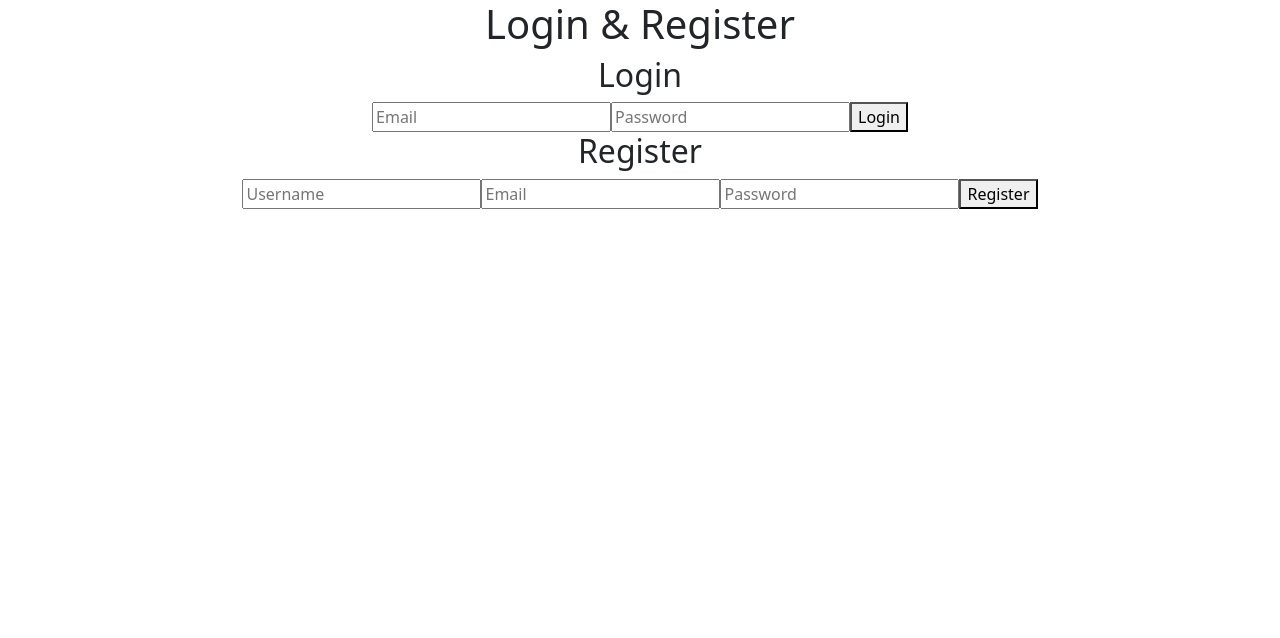
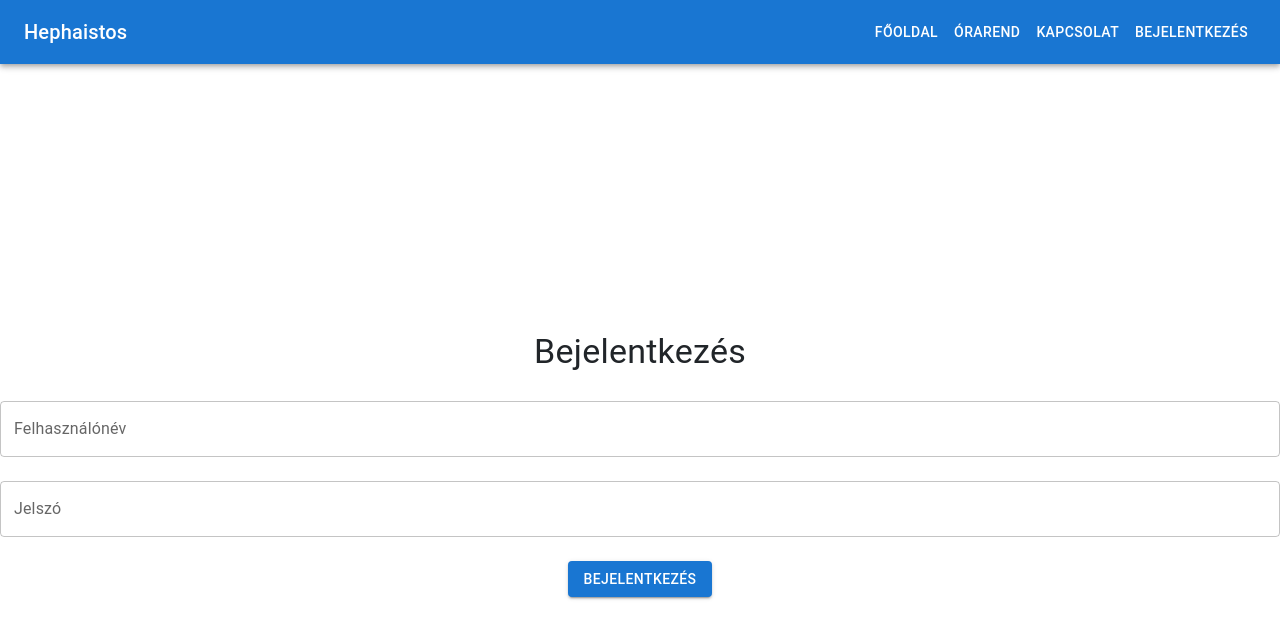
Before and after one commit to BBenc3/Hephaistos-frontend, a React (Create React App) app: page /login in a window 1280 px wide. Shown: the top 638 px of the page. Built offline with nearby package versions, Linux system fonts and the light colour scheme.

Commit message:
Add main application structure with routing, authentication context, and initial pages

```diff
--- a/package.json
+++ b/package.json
@@ -3,6 +3,9 @@
   "version": "0.1.0",
   "private": true,
   "dependencies": {
+    "@emotion/react": "^11.14.0",
+    "@emotion/styled": "^11.14.0",
+    "@mui/material": "^6.4.0",
     "@testing-library/jest-dom": "^5.17.0",
     "@testing-library/react": "^13.4.0",
     "@testing-library/user-event": "^13.5.0",
@@ -11,6 +14,7 @@
     "cors": "^2.8.5",
     "react": "^18.3.1",
     "react-dom": "^18.3.1",
+    "react-router-dom": "^7.1.3",
     "react-scripts": "5.0.1",
     "web-vitals": "^2.1.4"
   },
--- a/src/App.jsx
+++ b/src/App.jsx
@@ -1,93 +1,23 @@
-import React, { useState } from 'react';
-import axios from 'axios';
-import './App.css';
+import React from 'react';
+import { BrowserRouter as Router, Routes, Route } from 'react-router-dom';
+import Home from './pages/Home';
+import Schedule from './pages/Schedule';
+import Contact from './pages/Contact';
+import Login from './pages/Login';
+import Navbar from './components/Navbar';
 
-const App = () => {
-  const [loginData, setLoginData] = useState({ email: '', password: '' });
-  const [registerData, setRegisterData] = useState({ username: '', email: '', password: '' });
-  const [message, setMessage] = useState('');
-
-  const handleInputChange = (e, setData) => {
-    const { name, value } = e.target;
-    setData((prevData) => ({ ...prevData, [name]: value }));
-  };
-
-  const handleLogin = async (e) => {
-    e.preventDefault();
-    try {
-      const response = await axios.post('https://localhost:7008/login', loginData);
-      const token = response.data.token;
-      setMessage(`Login successful: ${response.data.message}`);
-      alert(`JWT Token: ${token}`);
-    } catch (error) {
-      setMessage(`Login failed: ${error.response?.data?.message || error.message}`);
-    }
-  };
-
-  const handleRegister = async (e) => {
-    e.preventDefault();
-    try {
-      const response = await axios.post('https://localhost:7008/register', registerData);
-      setMessage(`Registration successful: ${response.data.message}`);
-    } catch (error) {
-      setMessage(`Registration failed: ${error.response?.data?.message || error.message}`);
-    }
-  };
-
+function App() {
   return (
-    <div className="App">
-      <h1>Login & Register</h1>
-
-      <div className="form-container">
-        <form onSubmit={handleLogin}>
-          <h2>Login</h2>
-          <input
-            type="text"
-            name="email"
-            placeholder="Email"
-            value={loginData.email}
-            onChange={(e) => handleInputChange(e, setLoginData)}
-          />
-          <input
-            type="password"
-            name="password"
-            placeholder="Password"
-            value={loginData.password}
-            onChange={(e) => handleInputChange(e, setLoginData)}
-          />
-          <button type="submit">Login</button>
-        </form>
-
-        <form onSubmit={handleRegister}>
-          <h2>Register</h2>
-          <input
-            type="text"
-            name="username"
-            placeholder="Username"
-            value={registerData.username}
-            onChange={(e) => handleInputChange(e, setRegisterData)}
-          />
-          <input
-            type="text"
-            name="email"
-            placeholder="Email"
-            value={registerData.email}
-            onChange={(e) => handleInputChange(e, setRegisterData)}
-          />
-          <input
-            type="password"
-            name="password"
-            placeholder="Password"
-            value={registerData.password}
-            onChange={(e) => handleInputChange(e, setRegisterData)}
-          />
-          <button type="submit">Register</button>
-        </form>
-      </div>
-
-      {message && <p className="message">{message}</p>}
-    </div>
+    <Router>
+      <Navbar /> {/* Navigációs sáv minden oldalon */}
+      <Routes>
+        <Route path="/" element={<Home />} />
+        <Route path="/schedule" element={<Schedule />} />
+        <Route path="/contact" element={<Contact />} />
+        <Route path="/login" element={<Login />} /> {/* Bejelentkezés oldal */}
+      </Routes>
+    </Router>
   );
-};
+}
 
 export default App;
--- /dev/null
+++ b/src/components/Navbar.js
@@ -0,0 +1,35 @@
+import React from 'react';
+import { AppBar, Toolbar, Typography, Button } from '@mui/material';
+import { Link } from 'react-router-dom';
+
+const Navbar = () => {
+  return (
+    <AppBar position="static" color="primary">
+      <Toolbar>
+        <Typography variant="h6" sx={{ flexGrow: 1 }}>
+          Hephaistos
+        </Typography>
+        <Button color="inherit" component={Link} to="/">
+          Főoldal
+        </Button>
+        <Button color="inherit" component={Link} to="/schedule">
+          Órarend
+        </Button>
+        <Button color="inherit" component={Link} to="/contact">
+          Kapcsolat
+        </Button>
+        {/* Bejelentkezés gomb */}
+        <Button
+          color="inherit"
+          component={Link}
+          to="/login"
+          sx={{ marginLeft: 'auto' }} // Jobbra igazítás
+        >
+          Bejelentkezés
+        </Button>
+      </Toolbar>
+    </AppBar>
+  );
+};
+
+export default Navbar;
--- /dev/null
+++ b/src/pages/Contact.jsx
@@ -0,0 +1,12 @@
+import React from 'react';
+
+const Contact = () => {
+  return (
+    <div>
+      <h1>Kapcsolat</h1>
+      <p>Elérhetőségeink...</p>
+    </div>
+  );
+};
+
+export default Contact;
--- /dev/null
+++ b/src/pages/Home.jsx
@@ -0,0 +1,12 @@
+import React from 'react';
+
+const Home = () => {
+  return (
+    <div>
+      <h1>Főoldal</h1>
+      <p>Üdvözöllek a Hephaistos alkalmazásban!</p>
+    </div>
+  );
+};
+
+export default Home;
--- /dev/null
+++ b/src/pages/Login.jsx
@@ -0,0 +1,73 @@
+import React, { useState } from 'react';
+import { TextField, Button, Box, Typography } from '@mui/material';
+import { useNavigate } from 'react-router-dom';
+import axios from 'axios';
+
+const Login = () => {
+  const [username, setUsername] = useState('');
+  const [password, setPassword] = useState('');
+  const navigate = useNavigate();
+
+  const handleLogin = async () => {
+    try {
+      const response = await axios.post('https://api.example.com/login', {
+        username,
+        password,
+      });
+
+      // JWT token fogadása
+      const token = response.data.token;
+
+      // Token elmentése a localStorage-ba
+      localStorage.setItem('token', token);
+
+      // Navigálj a főoldalra
+      navigate('/');
+    } catch (error) {
+      console.error('Hiba a bejelentkezés során:', error);
+    }
+  };
+
+  return (
+    <Box
+      sx={{
+        display: 'flex',
+        flexDirection: 'column',
+        alignItems: 'center',
+        justifyContent: 'center',
+        height: '100vh',
+      }}
+    >
+      <Typography variant="h4" gutterBottom>
+        Bejelentkezés
+      </Typography>
+      <TextField
+        label="Felhasználónév"
+        variant="outlined"
+        fullWidth
+        margin="normal"
+        value={username}
+        onChange={(e) => setUsername(e.target.value)}
+      />
+      <TextField
+        label="Jelszó"
+        variant="outlined"
+        fullWidth
+        margin="normal"
+        type="password"
+        value={password}
+        onChange={(e) => setPassword(e.target.value)}
+      />
+      <Button
+        variant="contained"
+        color="primary"
+        onClick={handleLogin}
+        sx={{ marginTop: 2 }}
+      >
+        Bejelentkezés
+      </Button>
+    </Box>
+  );
+};
+
+export default Login;
--- /dev/null
+++ b/src/pages/Schedule.jsx
@@ -0,0 +1,12 @@
+import React from 'react';
+
+const Schedule = () => {
+  return (
+    <div>
+      <h1>Órarend</h1>
+      <p>Itt fog megjelenni az órarended.</p>
+    </div>
+  );
+};
+
+export default Schedule;
```
Also changed, not shown: src/context/AuthContext.js (added, +34 -0 lines), 1 other file (tests, documents, lock files or other folders).
